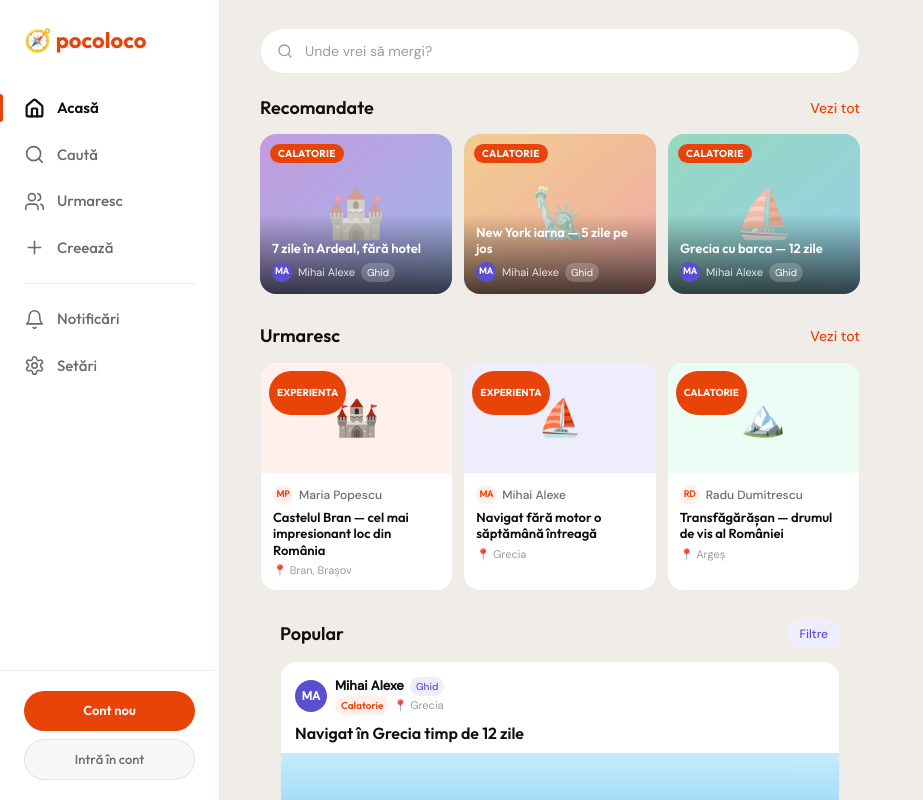
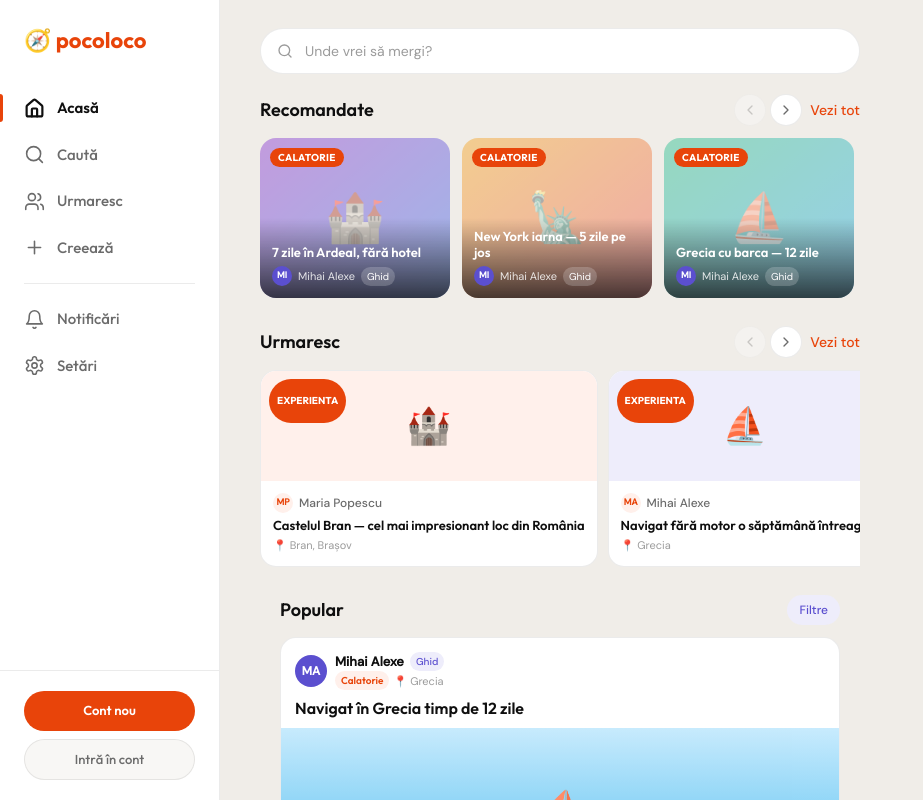
Before and after one commit to cristianpocovnicu/pocoloco, a Next.js app: page / in a window 1280 px wide. Shown: the top 800 px of the page, without its empty margins (0-923 px from the left). Built offline with nearby package versions, Linux system fonts and the light colour scheme; no server answers.

Commit message:
arrow navigation for carousels

```diff
--- a/src/components/home/FeaturedSection.tsx
+++ b/src/components/home/FeaturedSection.tsx
@@ -1,26 +1,72 @@
+'use client'
 import Link from 'next/link'
+import { useRef, useState } from 'react'
+import { ChevronLeft, ChevronRight } from 'lucide-react'
 
 const FEATURED = [
   { id: '1', title: '7 zile în Ardeal, fără hotel', type: 'Calatorie', emoji: '🏰', gradient: 'from-purple-700 to-blue-600', author: 'Mihai Alexe', guide: true },
   { id: '2', title: 'New York iarna — 5 zile pe jos', type: 'Calatorie', emoji: '🗽', gradient: 'from-amber-500 to-red-500', author: 'Mihai Alexe', guide: true },
   { id: '3', title: 'Grecia cu barca — 12 zile', type: 'Calatorie', emoji: '⛵', gradient: 'from-emerald-500 to-sky-500', author: 'Mihai Alexe', guide: true },
+  { id: '4', title: 'Scandinavia fără plan fix', type: 'Calatorie', emoji: '🌲', gradient: 'from-emerald-700 to-teal-500', author: 'Radu D.', guide: false },
+  { id: '5', title: 'Maroc în 10 zile', type: 'Calatorie', emoji: '🕌', gradient: 'from-orange-500 to-yellow-600', author: 'Ana I.', guide: false },
+  { id: '6', title: 'Japonia — primăvara în Tokyo', type: 'Calatorie', emoji: '🌸', gradient: 'from-pink-400 to-rose-600', author: 'Dan M.', guide: false },
 ]
 
 export default function FeaturedSection() {
+  const scrollRef = useRef<HTMLDivElement>(null)
+  const [canScrollLeft, setCanScrollLeft] = useState(false)
+  const [canScrollRight, setCanScrollRight] = useState(true)
+
+  const scroll = (dir: 'left' | 'right') => {
+    const el = scrollRef.current
+    if (!el) return
+    const amount = el.offsetWidth * 0.75
+    el.scrollBy({ left: dir === 'left' ? -amount : amount, behavior: 'smooth' })
+  }
+
+  const onScroll = () => {
+    const el = scrollRef.current
+    if (!el) return
+    setCanScrollLeft(el.scrollLeft > 10)
+    setCanScrollRight(el.scrollLeft < el.scrollWidth - el.clientWidth - 10)
+  }
+
   return (
     <section className="mb-7">
       <div className="flex items-center justify-between mb-3">
         <h2 className="font-outfit text-lg font-semibold text-[#0F0F0F]">Recomandate</h2>
-        <Link href="/search" className="text-sm text-[#E8440A] font-medium">Vezi tot</Link>
+        <div className="flex items-center gap-2">
+          {/* Săgeți — doar pe desktop */}
+          <div className="hidden md:flex items-center gap-1">
+            <button
+              onClick={() => scroll('left')}
+              disabled={!canScrollLeft}
+              className="w-8 h-8 rounded-full bg-white border border-[rgba(0,0,0,0.08)] flex items-center justify-center disabled:opacity-30 hover:bg-[#F8F7F5] transition-colors"
+            >
+              <ChevronLeft size={16} className="text-[#6B6B6B]" />
+            </button>
+            <button
+              onClick={() => scroll('right')}
+              disabled={!canScrollRight}
+              className="w-8 h-8 rounded-full bg-white border border-[rgba(0,0,0,0.08)] flex items-center justify-center disabled:opacity-30 hover:bg-[#F8F7F5] transition-colors"
+            >
+              <ChevronRight size={16} className="text-[#6B6B6B]" />
+            </button>
+          </div>
+          <Link href="/search" className="text-sm text-[#E8440A] font-medium">Vezi tot</Link>
+        </div>
       </div>
 
-      {/* Mobile: scroll orizontal / Desktop: grid 3 coloane */}
-      <div className="flex gap-3 overflow-x-auto scrollbar-hide md:grid md:grid-cols-3 md:overflow-visible">
+      <div
+        ref={scrollRef}
+        onScroll={onScroll}
+        className="flex gap-3 overflow-x-auto scrollbar-hide"
+      >
         {FEATURED.map((item) => (
           <Link
             key={item.id}
             href={`/trip/${item.id}`}
-            className="min-w-[240px] md:min-w-0 h-[150px] md:h-[160px] rounded-2xl overflow-hidden relative flex-shrink-0 md:flex-shrink block"
+            className="min-w-[240px] md:min-w-[calc(33%-8px)] h-[150px] md:h-[160px] rounded-2xl overflow-hidden relative flex-shrink-0 block"
           >
             <div className={`absolute inset-0 bg-gradient-to-br ${item.gradient} flex items-center justify-center text-5xl opacity-40`}>
               {item.emoji}
@@ -32,7 +78,9 @@ export default function FeaturedSection() {
             <div className="absolute bottom-0 left-0 right-0 p-3">
               <p className="font-outfit text-[13px] font-semibold text-white leading-tight mb-1.5">{item.title}</p>
               <div className="flex items-center gap-1.5">
-                <div className="w-5 h-5 rounded-full bg-[#5B4FCF] flex items-center justify-center text-[9px] font-bold text-white">MA</div>
+                <div className="w-5 h-5 rounded-full bg-[#5B4FCF] flex items-center justify-center text-[9px] font-bold text-white">
+                  {item.author.slice(0,2).toUpperCase()}
+                </div>
                 <span className="text-[11px] text-white/85">{item.author}</span>
                 {item.guide && <span className="text-[10px] bg-white/20 text-white px-1.5 py-0.5 rounded-full">Ghid</span>}
               </div>
--- a/src/components/home/FollowingSection.tsx
+++ b/src/components/home/FollowingSection.tsx
@@ -1,26 +1,70 @@
+'use client'
 import Link from 'next/link'
+import { useRef, useState } from 'react'
+import { ChevronLeft, ChevronRight } from 'lucide-react'
 
 const FOLLOWING = [
   { id: '1', type: 'Experienta', emoji: '🏰', bg: 'bg-[#FFF0EB]', user: 'MP', userName: 'Maria Popescu', title: 'Castelul Bran — cel mai impresionant loc din România', location: 'Bran, Brașov' },
   { id: '2', type: 'Experienta', emoji: '⛵', bg: 'bg-[#EEEDFB]', user: 'MA', userName: 'Mihai Alexe', title: 'Navigat fără motor o săptămână întreagă', location: 'Grecia' },
   { id: '3', type: 'Calatorie', emoji: '🏔️', bg: 'bg-[#ECFDF5]', user: 'RD', userName: 'Radu Dumitrescu', title: 'Transfăgărășan — drumul de vis al României', location: 'Argeș' },
+  { id: '4', type: 'Experienta', emoji: '🌊', bg: 'bg-[#EFF6FF]', user: 'AI', userName: 'Ana Ionescu', title: 'Vama Veche în septembrie — perfect fără turiști', location: 'Constanța' },
+  { id: '5', type: 'Calatorie', emoji: '🏛️', bg: 'bg-[#FFFBEB]', user: 'DM', userName: 'Dan Marin', title: 'Roma în 4 zile — tot ce trebuie să știi', location: 'Roma, Italia' },
 ]
 
 export default function FollowingSection() {
+  const scrollRef = useRef<HTMLDivElement>(null)
+  const [canScrollLeft, setCanScrollLeft] = useState(false)
+  const [canScrollRight, setCanScrollRight] = useState(true)
+
+  const scroll = (dir: 'left' | 'right') => {
+    const el = scrollRef.current
+    if (!el) return
+    const amount = el.offsetWidth * 0.75
+    el.scrollBy({ left: dir === 'left' ? -amount : amount, behavior: 'smooth' })
+  }
+
+  const onScroll = () => {
+    const el = scrollRef.current
+    if (!el) return
+    setCanScrollLeft(el.scrollLeft > 10)
+    setCanScrollRight(el.scrollLeft < el.scrollWidth - el.clientWidth - 10)
+  }
+
   return (
     <section className="mb-7">
       <div className="flex items-center justify-between mb-3">
         <h2 className="font-outfit text-lg font-semibold text-[#0F0F0F]">Urmaresc</h2>
-        <Link href="/following" className="text-sm text-[#E8440A] font-medium">Vezi tot</Link>
+        <div className="flex items-center gap-2">
+          <div className="hidden md:flex items-center gap-1">
+            <button
+              onClick={() => scroll('left')}
+              disabled={!canScrollLeft}
+              className="w-8 h-8 rounded-full bg-white border border-[rgba(0,0,0,0.08)] flex items-center justify-center disabled:opacity-30 hover:bg-[#F8F7F5] transition-colors"
+            >
+              <ChevronLeft size={16} className="text-[#6B6B6B]" />
+            </button>
+            <button
+              onClick={() => scroll('right')}
+              disabled={!canScrollRight}
+              className="w-8 h-8 rounded-full bg-white border border-[rgba(0,0,0,0.08)] flex items-center justify-center disabled:opacity-30 hover:bg-[#F8F7F5] transition-colors"
+            >
+              <ChevronRight size={16} className="text-[#6B6B6B]" />
+            </button>
+          </div>
+          <Link href="/following" className="text-sm text-[#E8440A] font-medium">Vezi tot</Link>
+        </div>
       </div>
 
-      {/* Mobile: scroll orizontal / Desktop: grid 3 coloane */}
-      <div className="flex gap-2.5 overflow-x-auto scrollbar-hide md:grid md:grid-cols-3 md:overflow-visible">
+      <div
+        ref={scrollRef}
+        onScroll={onScroll}
+        className="flex gap-2.5 overflow-x-auto scrollbar-hide"
+      >
         {FOLLOWING.map((item) => (
           <Link
             key={item.id}
             href={`/location/${item.id}`}
-            className="min-w-[220px] md:min-w-0 bg-white border border-[rgba(0,0,0,0.08)] rounded-2xl overflow-hidden flex-shrink-0 md:flex-shrink block"
+            className="min-w-[220px] md:min-w-[calc(33%-8px)] bg-white border border-[rgba(0,0,0,0.08)] rounded-2xl overflow-hidden flex-shrink-0 block"
           >
             <div className={`${item.bg} h-[110px] flex items-center justify-center text-4xl relative`}>
               <span>{item.emoji}</span>
```
